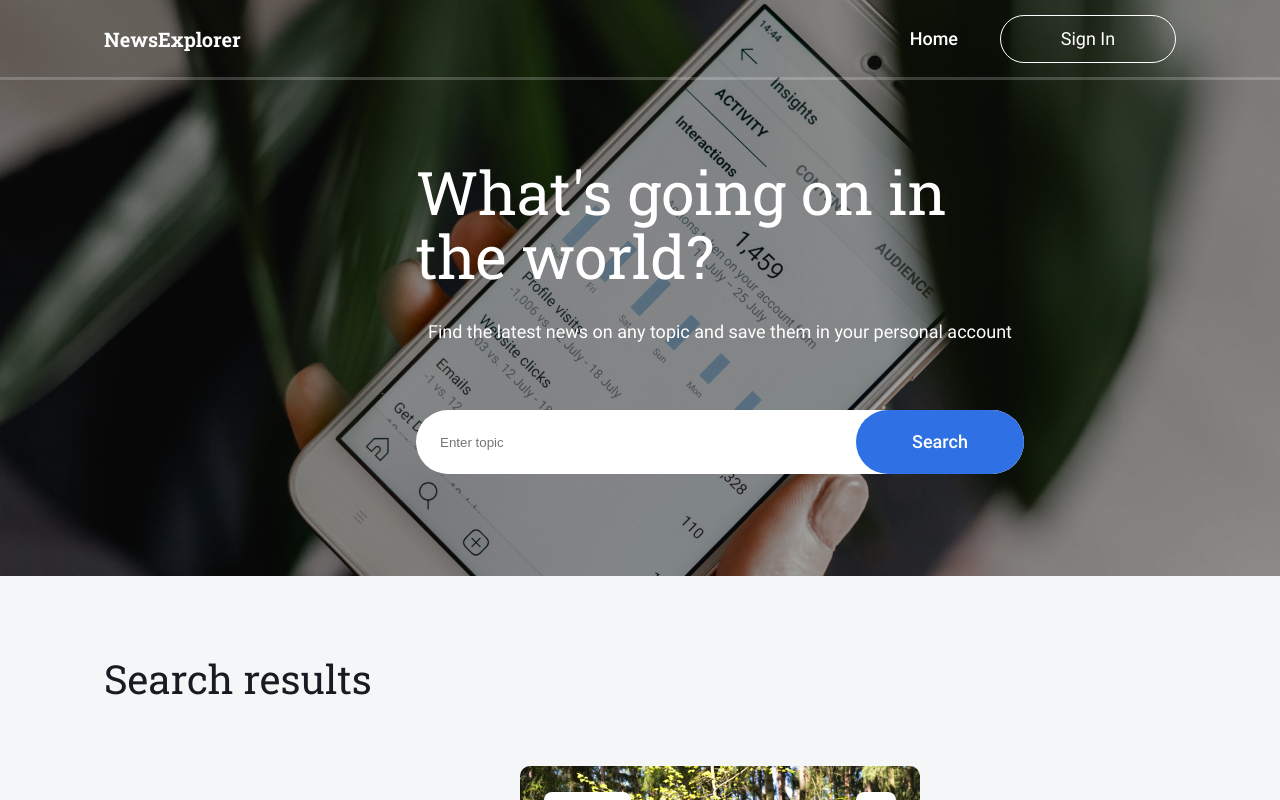
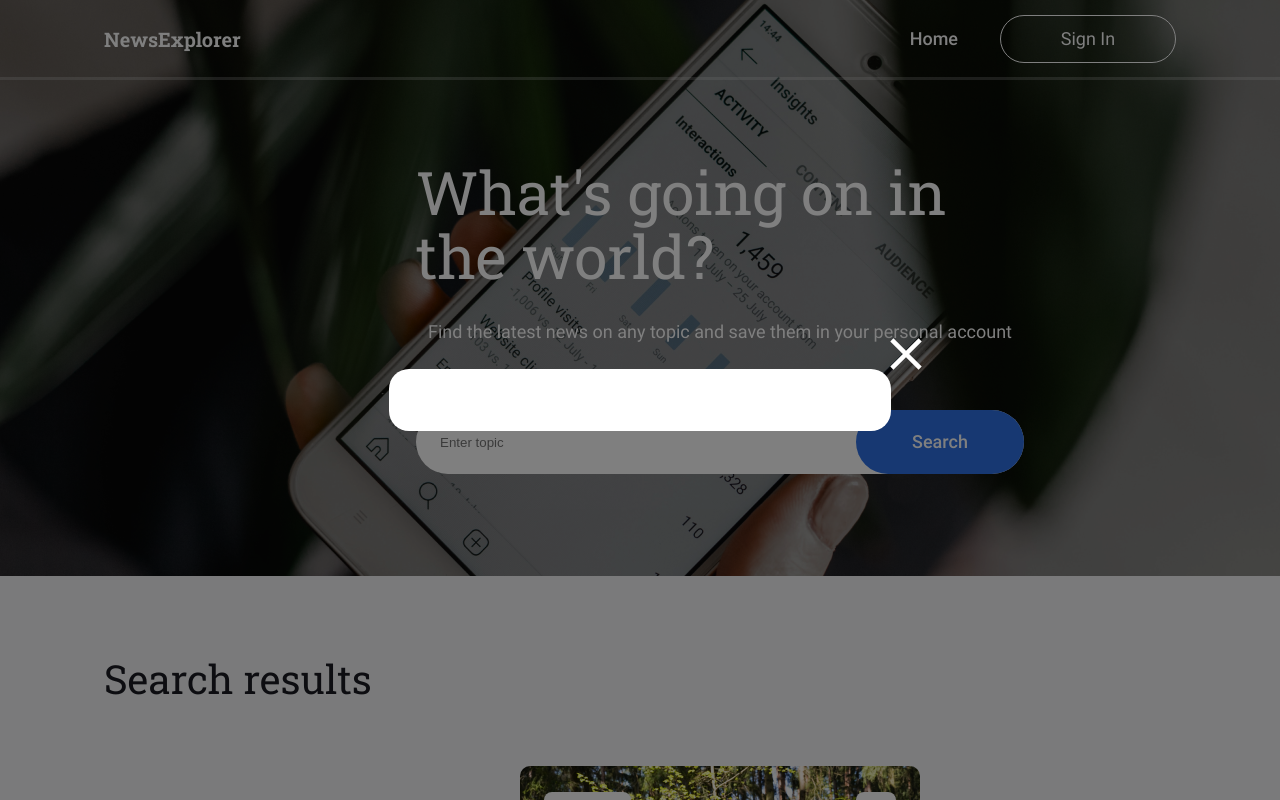
Before and after one commit to mirkozlatunic/se_newexplorer_frontend, a React (Create React App) app: page / in a window 1280 px wide. Shown: the top 800 px of the page. Built offline with nearby package versions, Linux system fonts and the light colour scheme.

Commit message:
PopupWithForm completed

```diff
--- a/src/components/App/App.js
+++ b/src/components/App/App.js
@@ -6,6 +6,7 @@
 import NothingFound from "../NothingFound/NothingFound";
 import About from "../About/About";
 import Footer from "../Footer/Footer";
+import PopupWithForm from "../PopupWithForm/PopupWithForm";
 
 const App = () => {
   return (
@@ -17,6 +18,7 @@
       <NothingFound />
       <About />
       <Footer />
+      <PopupWithForm />
     </div>
   );
 };
--- /dev/null
+++ b/src/components/PopupWithForm/PopupWithForm.css
@@ -0,0 +1,64 @@
+@import "../../vendor/fonts.css";
+
+.modal {
+  position: fixed;
+  top: 0;
+  left: 0;
+  bottom: 0;
+  right: 0;
+  display: flex;
+  justify-content: center;
+  align-items: center;
+  background-color: rgba(0, 0, 0, 0.5);
+  z-index: 2;
+}
+
+.modal__content {
+  max-width: 430px;
+  max-height: 410px;
+  background-color: #fff;
+  height: auto;
+  width: 100%;
+  border-radius: 20px;
+  padding: 34px 36px 28px 36px;
+  position: relative;
+  display: flex;
+  flex-direction: column;
+  justify-content: center;
+}
+
+.modal__title {
+  color: var(--main-primary, #1a1b22);
+  font-family: Roboto;
+  font-size: 24px;
+  font-style: normal;
+  font-weight: 900;
+  line-height: normal;
+  margin: 0;
+}
+
+.modal__close-button {
+  background-image: url(../../images/Close.svg);
+  background-position: center;
+  background-repeat: no-repeat;
+  background-color: transparent;
+  height: 40px;
+  width: 40px;
+  border: none;
+  position: absolute;
+  right: -35px;
+  top: -35px;
+  cursor: pointer;
+}
+
+.modal__close-button:hover {
+  cursor: pointer;
+  opacity: 0.6;
+}
+
+.modal__form {
+  color: rgba(47, 113, 229, 1);
+  font-size: 0.75rem;
+  display: flex;
+  flex-direction: column;
+}
--- /dev/null
+++ b/src/components/PopupWithForm/PopupWithForm.js
@@ -0,0 +1,22 @@
+import React from "react";
+import "./PopupWithForm.css";
+
+const PopupWithForm = ({ modalName, title, onClose, onSubmit, children }) => {
+  return (
+    <div className={`modal modal__type-${modalName}`}>
+      <div className="modal__content">
+        <h3 className="modal__title">{title}</h3>
+        <button
+          className="modal__close-button"
+          type="button"
+          onClick={onClose}
+        />
+        <form className="modal__form" onSubmit={onSubmit}>
+          {children}
+        </form>
+      </div>
+    </div>
+  );
+};
+
+export default PopupWithForm;
```
Also changed, not shown: src/images/Close.svg (added).
